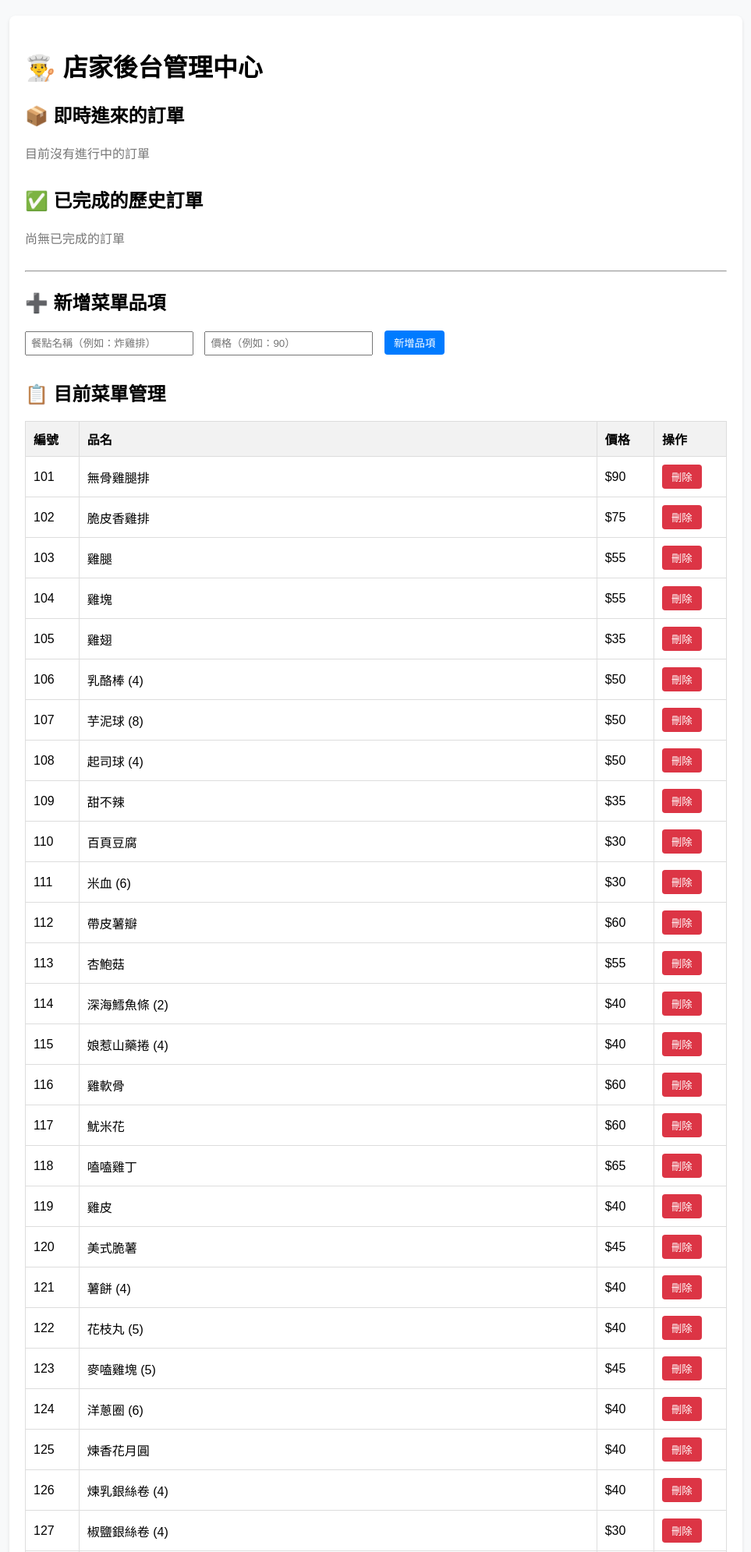
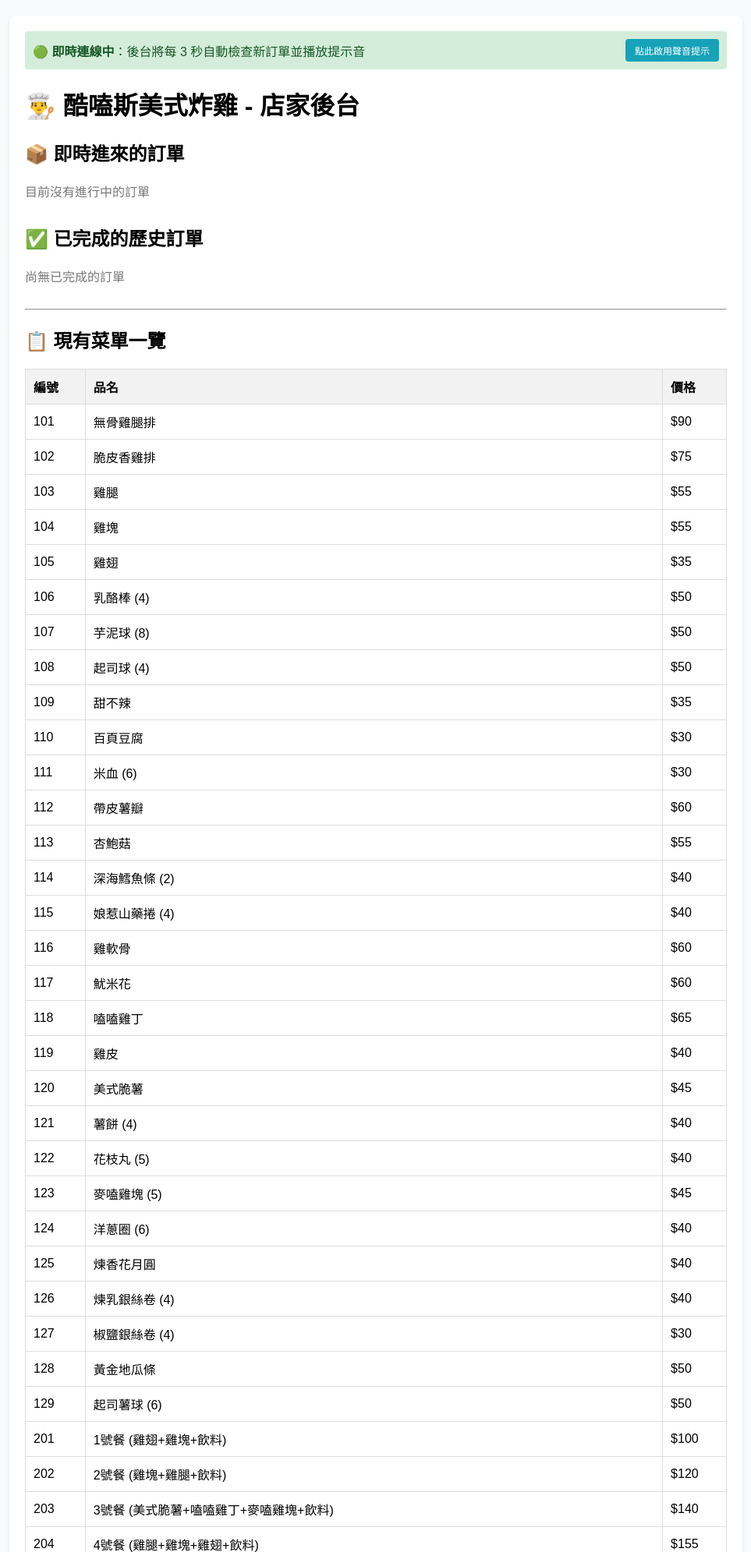
Before and after one commit to a125522982-lab/qr-order-system, a Flask app: page /admin in a window 1280 px wide. Shown: the top 1991 px of the page at 78% size, without its empty margins (158-1121 px from the left). Run offline with Flask 3, Linux system fonts and the light colour scheme.

Commit message:
Update admin.html

```diff
--- a/qr_order_system/templates/admin.html
+++ b/qr_order_system/templates/admin.html
@@ -2,7 +2,7 @@
 <html lang="zh-TW">
 <head>
     <meta charset="UTF-8">
-    <title>店家後台管理</title>
+    <title>店家後台管理 - 酷嗑斯美式炸雞</title>
     <style>
         body { font-family: sans-serif; margin: 0; padding: 20px; background: #f8f9fa; }
         .container { max-width: 900px; margin: auto; background: white; padding: 20px; border-radius: 8px; box-shadow: 0 2px 4px rgba(0,0,0,0.1); }
@@ -16,13 +16,23 @@
         button:hover { opacity: 0.9; }
         .form-group { margin-bottom: 10px; }
         input { padding: 6px; width: 200px; margin-right: 10px; }
-        .order-card { background: #fff3cd; border: 1px solid #ffeeba; padding: 12px; border-radius: 6px; margin-bottom: 10px; display: flex; justify-content: space-between; align-items: center; }
+        .order-card { background: #fff3cd; border: 1px solid #ffeeba; padding: 12px; border-radius: 6px; margin-bottom: 10px; display: flex; justify-content: space-between; align-items: center; animation: highlight 1s; }
         .completed-card { background: #e2e3e5; border: 1px solid #d6d8db; padding: 10px; border-radius: 6px; margin-bottom: 8px; color: #383d41; }
+        .status-bar { background: #d4edda; color: #155724; padding: 10px; border-radius: 4px; margin-bottom: 15px; display: flex; justify-content: space-between; align-items: center; }
+        @keyframes highlight {
+            0% { background-color: #ffc107; }
+            100% { background-color: #fff3cd; }
+        }
     </style>
 </head>
 <body>
 <div class="container">
-    <h1>👨‍🍳 店家後台管理中心</h1>
+    <div class="status-bar">
+        <span>🟢 <b>即時連線中</b>：後台將每 3 秒自動檢查新訂單並播放提示音</span>
+        <button onclick="enableSound()" style="background: #17a2b8; font-size: 12px;">點此啟用聲音提示</button>
+    </div>
+
+    <h1>👨‍🍳 酷嗑斯美式炸雞 - 店家後台</h1>
 
     <!-- 即時訂單區塊 -->
     <div class="section">
@@ -30,7 +40,7 @@
         <div id="orders-list">
             {% if orders %}
                 {% for order in orders %}
-                    <div class="order-card">
+                    <div class="order-card" id="order-{{ order.id }}">
                         <div>
                             <b>{{ order.table }} 號桌</b> - 總金額: <b>${{ order.total }}</b><br>
                             內容：
@@ -48,7 +58,7 @@
                     </div>
                 {% endfor %}
             {% else %}
-                <p style="color: #777;">目前沒有進行中的訂單</p>
+                <p id="no-order-text" style="color: #777;">目前沒有進行中的訂單</p>
             {% endif %}
         </div>
     </div>
@@ -80,23 +90,13 @@
 
     <!-- 菜單管理區塊 -->
     <div class="section">
-        <h2>➕ 新增菜單品項</h2>
-        <div class="form-group">
-            <input type="text" id="new-name" placeholder="餐點名稱（例如：炸雞排）">
-            <input type="number" id="new-price" placeholder="價格（例如：90）">
-            <button onclick="addMenuItem()">新增品項</button>
-        </div>
-    </div>
-
-    <div class="section">
-        <h2>📋 目前菜單管理</h2>
+        <h2>📋 現有菜單一覽</h2>
         <table>
             <thead>
                 <tr>
                     <th>編號</th>
                     <th>品名</th>
                     <th>價格</th>
-                    <th>操作</th>
                 </tr>
             </thead>
             <tbody>
@@ -105,9 +105,6 @@
                     <td>{{ id }}</td>
                     <td>{{ item.name }}</td>
                     <td>${{ item.price }}</td>
-                    <td>
-                        <button class="danger" onclick="deleteMenuItem('{{ id }}')">刪除</button>
-                    </td>
                 </tr>
                 {% endfor %}
             </tbody>
@@ -116,51 +113,69 @@
 </div>
 
 <script>
-    async function getMenu() {
-        let res = await fetch('/api/menu');
-        return await res.json();
-    }
+    // 播放提示音效的函式 (使用瀏覽器內建的 Web Audio API 產生「嗶嗶」聲，不需要額外音檔)
+    function playAlertSound() {
+        try {
+            const audioCtx = new (window.AudioContext || window.webkitAudioContext)();
+            const oscillator = audioCtx.createOscillator();
+            const gainNode = audioCtx.createGain();
 
-    async function addMenuItem() {
-        const name = document.getElementById('new-name').value.trim();
-        const price = parseInt(document.getElementById('new-price').value);
+            oscillator.type = 'sine';
+            oscillator.frequency.setValueAtTime(880, audioCtx.currentTime); // 頻率 (高音)
+            gainNode.gain.setValueAtTime(0.1, audioCtx.currentTime);
 
-        if (!name || isNaN(price) || price <= 0) {
-            alert('請輸入有效的餐點名稱與價格！');
-            return;
-        }
+            oscillator.connect(gainNode);
+            gainNode.connect(audioCtx.destination);
 
-        let currentMenu = await getMenu();
-        let newId = String(Date.now());
-        currentMenu[newId] = { name: name, price: price };
-
-        saveMenuToServer(currentMenu, '新增成功！');
-    }
-
-    async function deleteMenuItem(id) {
-        if (confirm('確定要刪除這個品項嗎？')) {
-            let currentMenu = await getMenu();
-            delete currentMenu[id];
-            saveMenuToServer(currentMenu, '刪除成功！');
+            oscillator.start();
+            oscillator.stop(audioCtx.currentTime + 0.3); // 響 0.3 秒
+        } catch (e) {
+            console.log("音效播放受阻:", e);
         }
     }
 
-    function saveMenuToServer(menuData, successMessage) {
-        fetch('/api/menu', {
-            method: 'POST',
-            headers: { 'Content-Type': 'application/json' },
-            body: JSON.stringify(menuData)
-        })
-        .then(res => res.json())
-        .then(data => {
-            if (data.success) {
-                alert(successMessage);
-                location.reload();
-            } else {
-                alert('操作失敗：' + data.message);
+    // 瀏覽器通常需要使用者點擊一次畫面才能解鎖聲音
+    let soundEnabled = false;
+    function enableSound() {
+        soundEnabled = true;
+        playAlertSound();
+        alert('音效提示已啟用！當有新訂單時將會自動發出提示音。');
+    }
+
+    // 記錄上一次看到的訂單數量，用來判斷是否有「新」訂單進來
+    let lastOrderCount = {{ orders|length }};
+
+    // 每 3 秒自動向後台檢查一次最新狀態
+    setInterval(async () => {
+        try {
+            let res = await fetch('/admin');
+            let text = await res.text();
+
+            // 解析回傳的 HTML 內容
+            let parser = new DOMParser();
+            let doc = parser.parseFromString(text, 'text/html');
+
+            // 抓取伺服器目前的即時訂單列表容器
+            let newOrdersHtml = doc.getElementById('orders-list').innerHTML;
+            let currentOrdersCount = doc.querySelectorAll('#orders-list .order-card').length;
+
+            // 如果發現訂單數量增加，代表有新訂單！
+            if (currentOrdersCount > lastOrderCount) {
+                playAlertSound();
+                // 直接更新畫面上的即時訂單區塊與已完成區塊
+                document.getElementById('orders-list').innerHTML = newOrdersHtml;
+                document.getElementById('completed-list').innerHTML = doc.getElementById('completed-list').innerHTML;
+                lastOrderCount = currentOrdersCount;
+            } else if (currentOrdersCount < lastOrderCount) {
+                // 如果訂單被完成了或減少了，也同步更新
+                document.getElementById('orders-list').innerHTML = newOrdersHtml;
+                document.getElementById('completed-list').innerHTML = doc.getElementById('completed-list').innerHTML;
+                lastOrderCount = currentOrdersCount;
             }
-        });
-    }
+        } catch (err) {
+            console.log("自動同步背景檢查中...", err);
+        }
+    }, 3000); // 3000 毫秒 = 3 秒
 
     function completeOrder(orderId) {
         fetch('/api/order/complete', {
```
